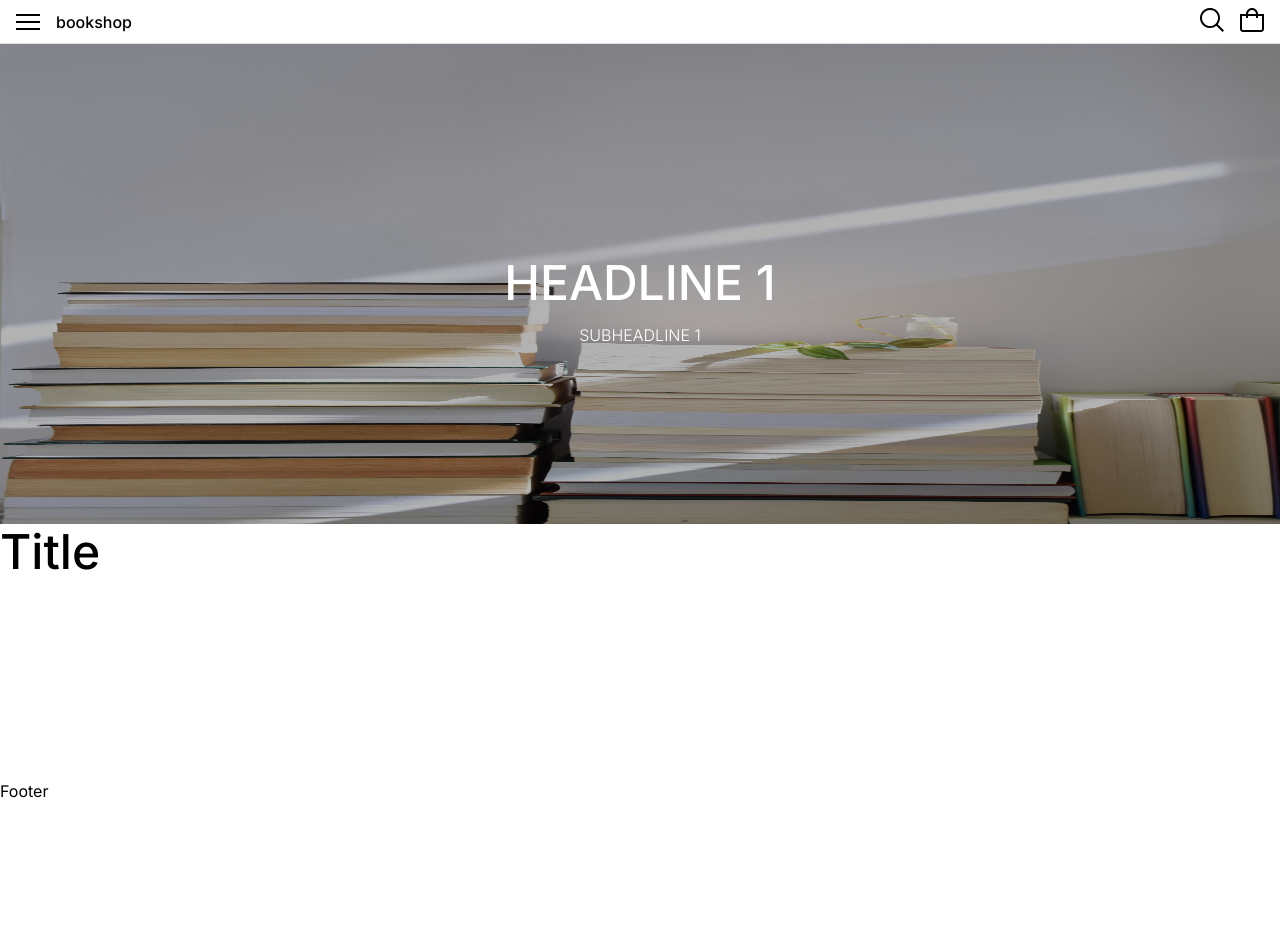
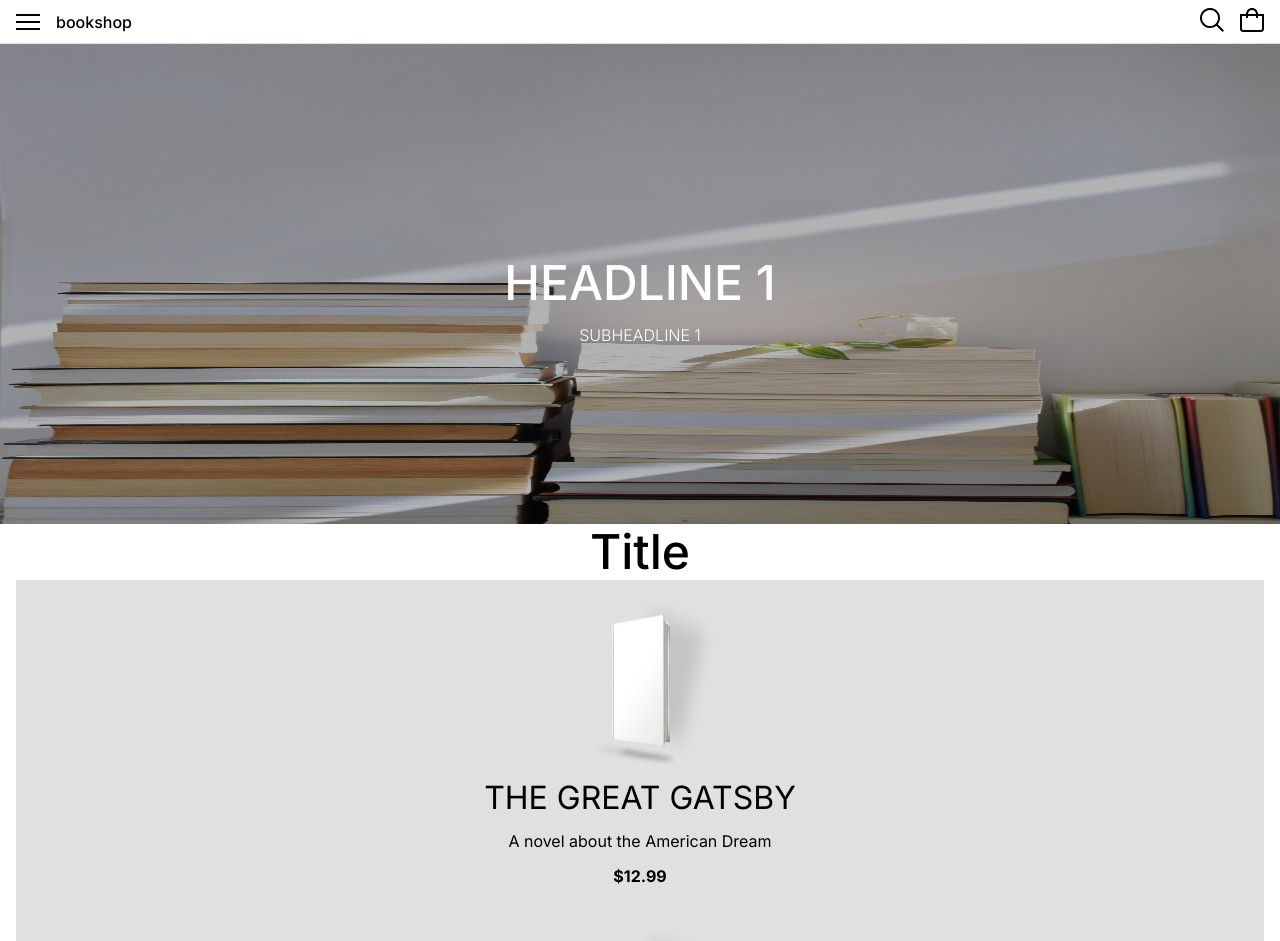
Before and after one commit to nickAndrey/book-shop, a Next.js app: page / in a window 1280 px wide. Shown: the top 941 px of the page. Before the commit the page ends 801 px from the top, so only its background shows below. Built offline with nearby package versions, Linux system fonts and the light colour scheme; grey boxes are pictures that could not be loaded.

Commit message:
Add product card component, add mixins

```diff
--- a/app/components/Carousel/Carousel.module.scss
+++ b/app/components/Carousel/Carousel.module.scss
@@ -1,3 +1,5 @@
+@import '@/scss/shared/variables.module.scss';
+
 .carousel-container {
   max-width: 100vw;
   width: 100%;
--- a/app/components/Carousel/Slide/Slide.module.scss
+++ b/app/components/Carousel/Slide/Slide.module.scss
@@ -1,9 +1,7 @@
 @import '@/scss/shared/variables.module.scss';
 
 .slide-container {
-  display: flex;
-  align-items: center;
-  justify-content: center;
+  @include flex-center;
   width: 100%;
   height: 60vh;
   position: relative;
--- a/app/components/Header/Header.module.scss
+++ b/app/components/Header/Header.module.scss
@@ -20,9 +20,7 @@
   }
 
   .navigation-trigger {
-    display: flex;
-    align-items: center;
-    justify-content: center;
+    @include flex-center;
     gap: getPxBySpace(2);
     margin-right: auto;
     color: var(--primary-color);
--- a/app/components/Header/Search/Search.module.scss
+++ b/app/components/Header/Search/Search.module.scss
@@ -2,16 +2,12 @@
 
 .search-form {
   width: 100%;
-  display: flex;
-  align-items: center;
-  justify-content: center;
+  @include flex-center;
 }
 
 .input-container {
   width: 100%;
-  display: flex;
-  align-items: center;
-  justify-content: center;
+  @include flex-center;
 }
 
 .search-input {
--- a/app/components/Layout/Layout.module.scss
+++ b/app/components/Layout/Layout.module.scss
@@ -1,3 +1,5 @@
+@import '@/scss/shared/variables.module.scss';
+
 .container {
   width: 100%;
   min-height: 100vh;
@@ -5,3 +7,8 @@
   grid-template-columns: 1fr;
   grid-template-rows: auto 1fr auto;
 }
+
+.main-container {
+  @include flex-column-center;
+  padding: 0 getPxBySpace(2);
+}
--- a/app/components/Layout/Layout.tsx
+++ b/app/components/Layout/Layout.tsx
@@ -11,10 +11,8 @@ export default function Layout({ children }: LayoutProps) {
   return (
     <div className={styles.container}>
       <Header />
-      <main>
-        <Carousel />
-        {children}
-      </main>
+      <Carousel />
+      <main className={styles['main-container']}>{children}</main>
       <footer>Footer</footer>
     </div>
   );
--- /dev/null
+++ b/app/components/ProductCard/ProductCard.module.scss
@@ -0,0 +1,33 @@
+@import '@/scss/shared/variables.module.scss';
+
+.product-card {
+  @include flex-column-center;
+  width: 100%;
+  background-color: var(--grey-300);
+  padding: getPxBySpace(3) getPxBySpace(2);
+  box-sizing: border-box;
+
+  &__image-container {
+    position: relative;
+    width: getPxBySpace(20);
+    height: getPxBySpace(20);
+    margin-bottom: getPxBySpace(2);
+  }
+
+  &__info-container {
+    text-align: center;
+  }
+
+  &__title {
+    text-transform: uppercase;
+    margin-bottom: getPxBySpace(2);
+  }
+
+  &__description {
+    margin-bottom: getPxBySpace(2);
+  }
+
+  &__price {
+    font-weight: bold;
+  }
+}
--- /dev/null
+++ b/app/components/ProductCard/ProductCard.tsx
@@ -0,0 +1,56 @@
+import Image from 'next/image';
+import Typography from '../Typography/Typography';
+import styles from './ProductCard.module.scss';
+
+type ProductCardProps = {
+  img: string;
+  title: string;
+  description: string;
+  price: number;
+};
+
+export default function ProductCard({
+  img,
+  title,
+  description,
+  price,
+}: ProductCardProps) {
+  let USDollar = new Intl.NumberFormat('en-US', {
+    style: 'currency',
+    currency: 'USD',
+  });
+
+  return (
+    <div className={styles['product-card']}>
+      <div className={styles['product-card__image-container']}>
+        <Image src={img} alt="product image" fill />
+      </div>
+
+      <div className={styles['product-card__info-container']}>
+        <Typography
+          component="h2"
+          variant="subheading"
+          className={styles['product-card__title']}
+        >
+          {title}
+        </Typography>
+
+        <Typography
+          component="p"
+          variant="body"
+          className={styles['product-card__description']}
+        >
+          {description}
+        </Typography>
+
+        <Typography
+          component="p"
+          variant="body"
+          className={styles['product-card__price']}
+        >
+          {USDollar.format(price)}
+        </Typography>
+      </div>
+    </div>
+  );
+}
--- a/app/components/Typography/Typography.tsx
+++ b/app/components/Typography/Typography.tsx
@@ -17,7 +17,7 @@ export default function Typography({
 }: TypographyProps) {
   return (
     <Component
-      className={mergeClassNames([styles[`typography-${variant}`], className])}
+      className={mergeClassNames([className, styles[`typography-${variant}`]])}
     >
       {children}
     </Component>
--- a/app/page.tsx
+++ b/app/page.tsx
@@ -1,4 +1,78 @@
+import ProductCard from './components/ProductCard/ProductCard';
 import Typography from './components/Typography/Typography';
+
+const books = [
+  {
+    bookImage: '/images/image5.png',
+    bookTitle: 'The Great Gatsby',
+    bookDescription: 'A novel about the American Dream',
+    price: 12.99,
+    author: 'F. Scott Fitzgerald',
+  },
+  {
+    bookImage: '/images/image5.png',
+    bookTitle: 'To Kill a Mockingbird',
+    bookDescription: 'A story of racial injustice and moral growth',
+    price: 10.5,
+    author: 'Harper Lee',
+  },
+  {
+    bookImage: '/images/image5.png',
+    bookTitle: '1984',
+    bookDescription: 'A dystopian novel about surveillance and control',
+    price: 9.95,
+    author: 'George Orwell',
+  },
+  {
+    bookImage: '/images/image5.png',
+    bookTitle: 'The Catcher in the Rye',
+    bookDescription: 'A story of adolescent angst and rebellion',
+    price: 11.25,
+    author: 'J.D. Salinger',
+  },
+  {
+    bookImage: '/images/image5.png',
+    bookTitle: 'Pride and Prejudice',
+    bookDescription: 'A classic romance novel by Jane Austen',
+    price: 8.75,
+    author: 'Jane Austen',
+  },
+  {
+    bookImage: '/images/image5.png',
+    bookTitle: 'The Hobbit',
+    bookDescription: 'A fantasy novel by J.R.R. Tolkien',
+    price: 14.2,
+    author: 'J.R.R. Tolkien',
+  },
+  {
+    bookImage: '/images/image5.png',
+    bookTitle: 'The Lord of the Rings',
+    bookDescription: 'Epic high-fantasy trilogy by J.R.R. Tolkien',
+    price: 25.99,
+    author: 'J.R.R. Tolkien',
+  },
+  {
+    bookImage: '/images/image5.png',
+    bookTitle: "Harry Potter and the Sorcerer's Stone",
+    bookDescription: 'The first book in the Harry Potter series',
+    price: 9.99,
+    author: 'J.K. Rowling',
+  },
+  {
+    bookImage: '/images/image5.png',
+    bookTitle: 'The Alchemist',
+    bookDescription: 'A novel about following your dreams',
+    price: 10.0,
+    author: 'Paulo Coelho',
+  },
+  {
+    bookImage: '/images/image5.png',
+    bookTitle: 'The Da Vinci Code',
+    bookDescription: 'A mystery thriller by Dan Brown',
+    price: 11.75,
+    author: 'Dan Brown',
+  },
+];
 
 export default function Home() {
   return (
@@ -6,6 +80,16 @@ export default function Home() {
       <Typography component="h1" variant="heading">
         Title
       </Typography>
+
+      {books.map((book) => (
+        <ProductCard
+          key={book.bookTitle}
+          img={book.bookImage}
+          title={book.bookTitle}
+          description={book.bookDescription}
+          price={book.price}
+        />
+      ))}
     </>
   );
 }
--- /dev/null
+++ b/scss/shared/mixins.module.scss
@@ -0,0 +1,20 @@
+@mixin flex-center {
+  display: flex;
+  align-items: center;
+  justify-content: center;
+}
+
+@mixin flex-column-center {
+  @include flex-center;
+  flex-direction: column;
+}
+
+@mixin flex-row-center {
+  @include flex-center;
+  flex-direction: row;
+}
+
+@mixin flex-row-space-between {
+  @include flex-row-center;
+  justify-content: space-between;
+}
--- a/scss/shared/variables.module.scss
+++ b/scss/shared/variables.module.scss
@@ -1,3 +1,4 @@
 @import '@/scss/themes/theme-dark.module.scss';
 @import '@/scss/themes/theme-light.module.scss';
 @import '@/scss/shared/functions.module.scss';
+@import '@/scss/shared/mixins.module.scss';
```
Also changed, not shown: public/images/image5.png (added).
